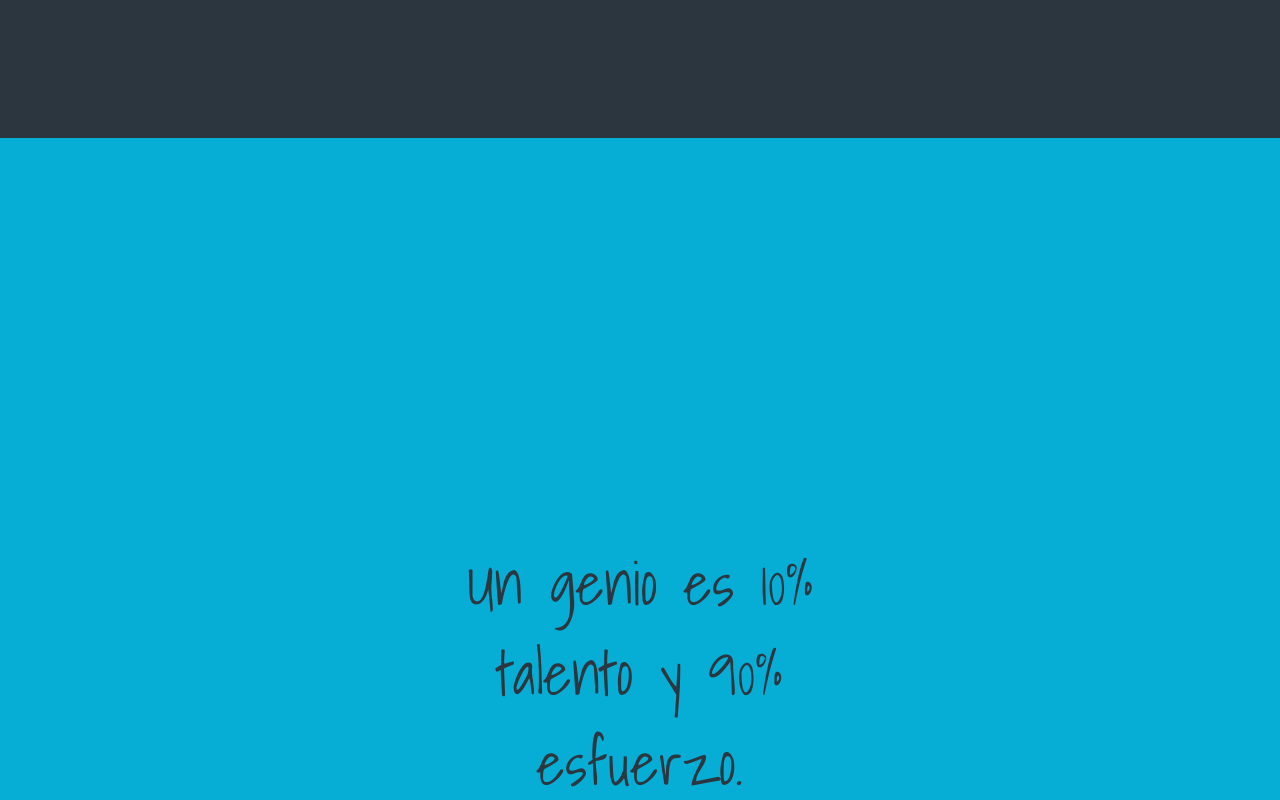
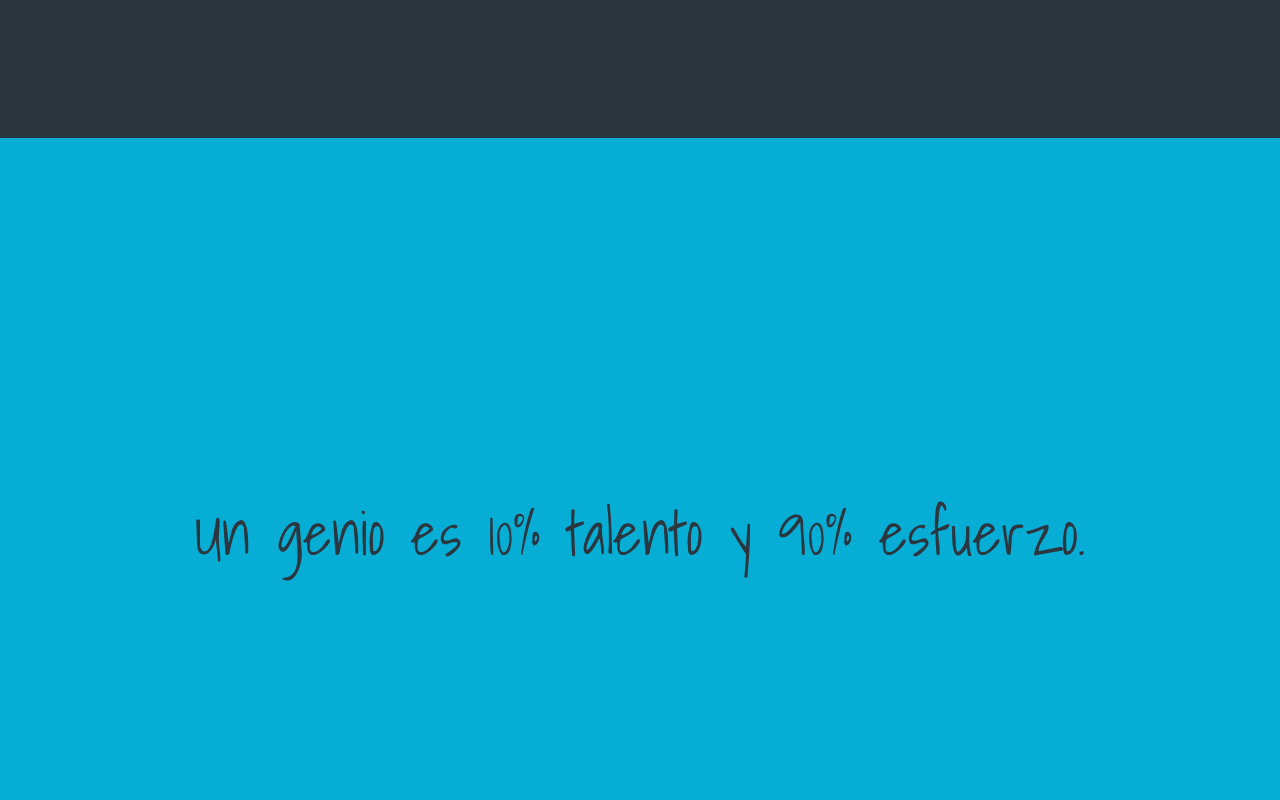
Before and after one commit to Alfred-VJ/project-one, a React (Create React App) app: page / in a window 1280 px wide. Shown: the part 4580-5380 px from the top of the page. Built offline with nearby package versions, Linux system fonts and the light colour scheme; a web font is replaced by a local one.

Commit message:
commit Cards&Fotos&Text

```diff
--- a/src/Components/Home/Home.jsx
+++ b/src/Components/Home/Home.jsx
@@ -172,7 +172,7 @@ const Home = () => {
             </Box>
 
 
-            <Box bg="brand.primary" w="100%" p={400}>
+            <Box bg="brand.primary" w="100%" pt={350} pb={370}>
                 <Text fontFamily='Shadows Into Light' color='brand.letOscur' fontSize='60' >Un genio es 10% talento y 90% esfuerzo.</Text>
             </Box>
 
```
